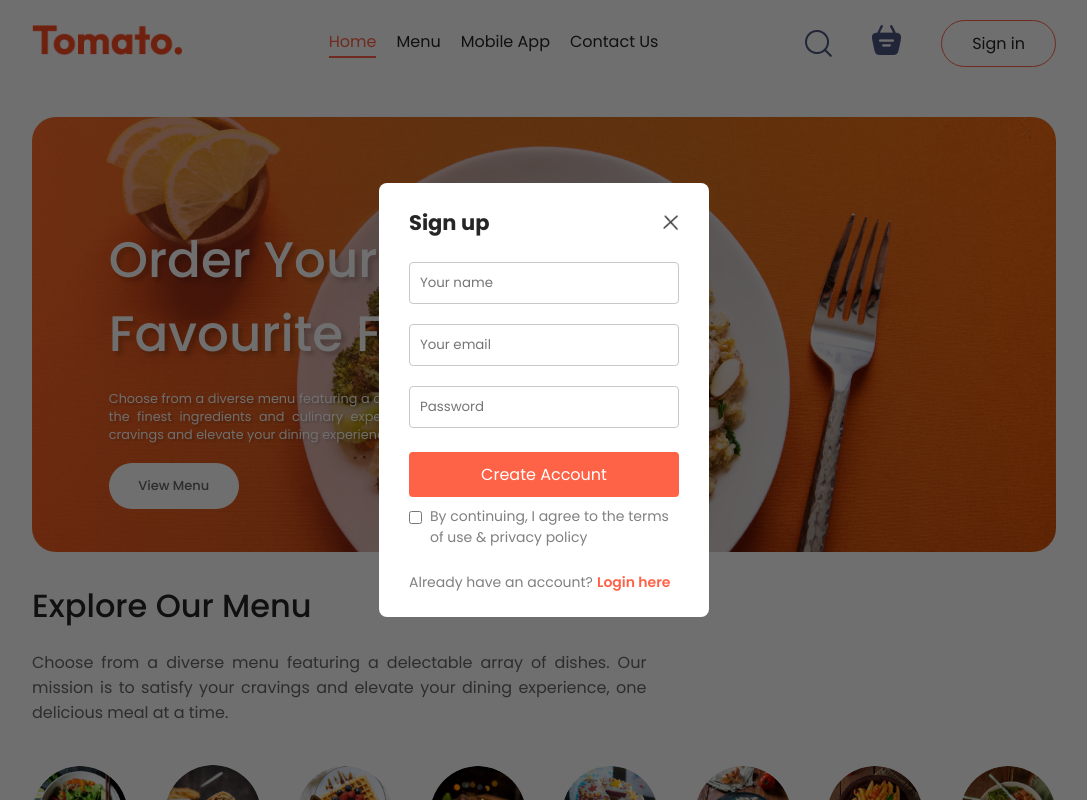
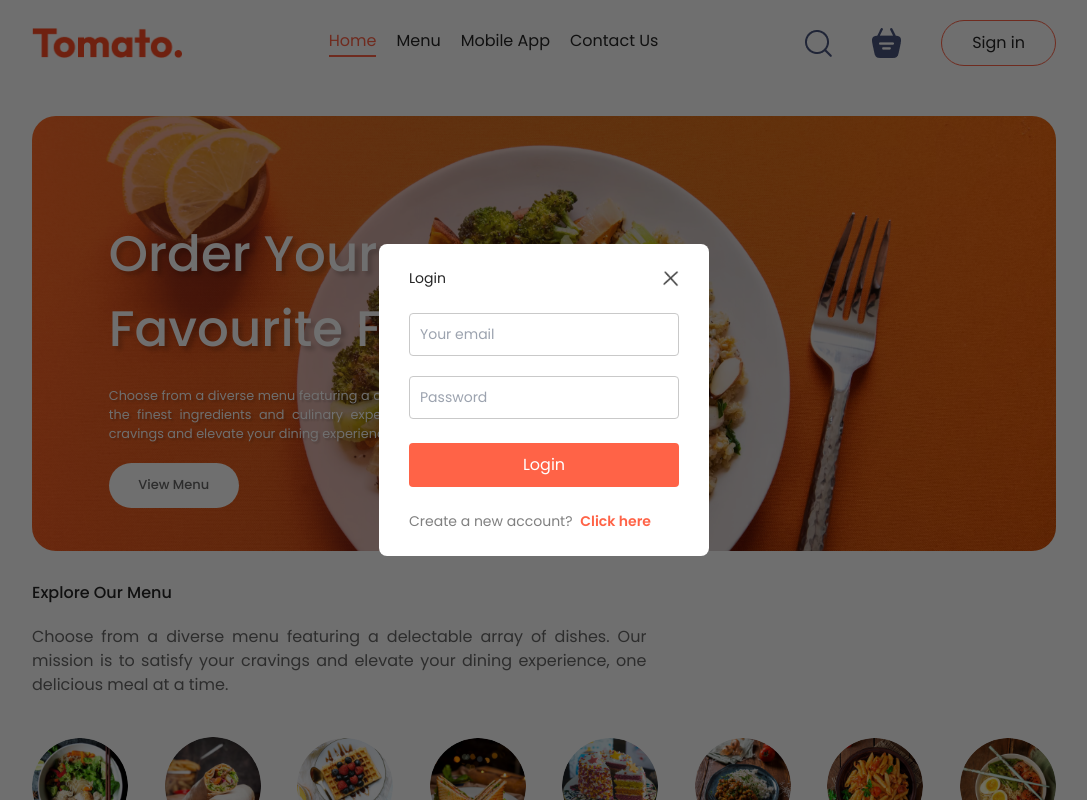
Before and after one commit to akashbal7/akashdeep-reactjs, a React (Vite) app: page / in a window 1280 px wide. Both pictures are taken after a click on the button "Sign in". Shown: the top 800 px of the page, without its empty margins (96-1183 px from the left). Built offline with nearby package versions, Linux system fonts and the light colour scheme.

Commit message:
add tailwind css and sign up page details

```diff
--- a/package.json
+++ b/package.json
@@ -19,10 +19,14 @@
     "@types/react": "^18.2.66",
     "@types/react-dom": "^18.2.22",
     "@vitejs/plugin-react": "^4.2.1",
+    "autoprefixer": "^10.4.20",
     "eslint": "^8.57.0",
     "eslint-plugin-react": "^7.34.1",
     "eslint-plugin-react-hooks": "^4.6.0",
     "eslint-plugin-react-refresh": "^0.4.6",
+    "postcss": "^8.4.47",
+    "postcss-loader": "^8.1.1",
+    "tailwindcss": "^3.4.14",
     "vite": "^5.2.0"
   }
 }
--- /dev/null
+++ b/src/components/Login/Login.css
@@ -0,0 +1,76 @@
+.login-popup {
+  position: absolute;
+  z-index: 1;
+  height: 100%;
+  width: 100%;
+  background-color: #00000090;
+  display: grid;
+}
+
+.login-popup-container {
+  place-self: center;
+  width: max(23vw, 330px);
+  color: #808080;
+  background-color: #fff;
+  display: flex;
+  flex-direction: column;
+  gap: 24px;
+  padding: 24px 30px;
+  border-radius: 8px;
+  font-size: 14px;
+  animation: FadeIn 0.5s;
+}
+
+.login-popup-title {
+  display: flex;
+  justify-content: space-between;
+  align-items: center;
+  color: var(--dark);
+}
+
+.login-popup-title img {
+  width: 16px;
+  cursor: pointer;
+}
+
+.login-popup-inputs {
+  display: flex;
+  flex-direction: column;
+  gap: 20px;
+}
+
+.login-popup-inputs input {
+  outline: none;
+  border: 1px solid #c9c9c9;
+  padding: 10px;
+  border-radius: 4px;
+}
+
+.login-popup-container button {
+  border: none;
+  padding: 10px;
+  border-radius: 4px;
+  color: #fff;
+  background-color: var(--primary);
+  font-size: 16px;
+  cursor: pointer;
+}
+
+.login-popup-condition {
+  display: flex;
+  align-items: center;
+  align-items: start;
+  gap: 8px;
+  margin-top: -15px;
+}
+
+.login-popup-condition input {
+  margin-top: 5px;
+}
+
+.login-popup p span {
+  color: var(--primary);
+  font-weight: 600;
+  cursor: pointer;
+  padding-left: 4px;
+}
--- /dev/null
+++ b/src/components/Login/Login.jsx
@@ -0,0 +1,34 @@
+// Login.js
+import React from "react";
+import "./Login.css";
+import { assets } from "../../assets/assets";
+
+const Login = ({ setShowLogin, setShowRegister }) => {
+  return (
+    <div className="login-popup">
+      <form className="login-popup-container">
+        <div className="login-popup-title">
+          <h2>Login</h2>
+          <img
+            src={assets.cross_icon}
+            alt="cross_icon"
+            onClick={() => setShowLogin(false)}
+          />
+        </div>
+        <div className="login-popup-inputs">
+          <input type="email" placeholder="Your email" required />
+          <input type="password" placeholder="Password" required />
+        </div>
+
+        <button>Login</button>
+
+        <p>
+          Create a new account?{" "}
+          <span onClick={() => setShowRegister(true)}>Click here</span>
+        </p>
+      </form>
+    </div>
+  );
+};
+
+export default Login;
--- a/src/components/LoginPopup/LoginPopup.jsx
+++ b/src/components/LoginPopup/LoginPopup.jsx
@@ -1,56 +1,19 @@
+// LoginPopup.js
 import React, { useState } from "react";
-import "./LoginPopup.css";
-import { assets } from "../../assets/assets";
+import Login from "../Login/Login";
+import Register from "../Register/Register";
 
 const LoginPopup = ({ setShowLogin }) => {
-  const [currentState, setCurrentState] = useState("Sign up");
+  const [isRegister, setIsRegister] = useState(false);
+
   return (
-    <div className="login-popup">
-      <form className="login-popup-container">
-        <div className="login-popup-title">
-          <h2>{currentState}</h2>
-          <img
-            src={assets.cross_icon}
-            alt="cross_icon"
-            onClick={() => setShowLogin(false)}
-          />
-        </div>
-        <div className="login-popup-inputs">
-          {currentState === "Login" ? (
-            <></>
-          ) : (
-            <input type="text" placeholder="Your name" required />
-          )}
-          <input type="email" placeholder="Your email" required />
-          <input type="password" placeholder="Password" required />
-        </div>
-
-        <button>
-          {currentState === "Sign up" ? "Create Account" : "Login"}
-        </button>
-
-        {currentState === "Sign up" ? (
-          <div className="login-popup-condition">
-            <input type="checkbox" required />
-            <p>By continuing, I agree to the terms of use & privacy policy</p>
-          </div>
-        ) : (
-          <></>
-        )}
-
-        {currentState === "Login" ? (
-          <p>
-            Create a new account?
-            <span onClick={() => setCurrentState("Sign up")}>Click here</span>
-          </p>
-        ) : (
-          <p>
-            Already have an account?
-            <span onClick={() => setCurrentState("Login")}>Login here</span>
-          </p>
-        )}
-      </form>
-    </div>
+    <>
+      {isRegister ? (
+        <Register setShowLogin={setShowLogin} setShowRegister={setIsRegister} />
+      ) : (
+        <Login setShowLogin={setShowLogin} setShowRegister={setIsRegister} />
+      )}
+    </>
   );
 };
 
--- /dev/null
+++ b/src/components/Register/Register.css
@@ -0,0 +1,80 @@
+.login-popup {
+  position: absolute;
+  z-index: 1;
+  height: 100%;
+  width: 100%;
+  background-color: #00000090;
+  display: grid;
+}
+
+.login-popup-container {
+  place-self: center;
+  width: max(23vw, 330px);
+  color: #808080;
+  background-color: #fff;
+  display: flex;
+  flex-direction: column;
+  gap: 24px;
+  padding: 24px 30px;
+  border-radius: 8px;
+  font-size: 14px;
+  animation: FadeIn 0.5s;
+}
+
+.login-popup-title {
+  display: flex;
+  justify-content: space-between;
+  align-items: center;
+  color: var(--dark);
+}
+
+.login-popup-title img {
+  width: 16px;
+  cursor: pointer;
+}
+
+.login-popup-inputs {
+  display: flex;
+  flex-direction: column;
+  gap: 20px;
+}
+
+.login-popup-inputs input {
+  outline: none;
+  border: 1px solid #c9c9c9;
+  padding: 10px;
+  border-radius: 4px;
+}
+
+.login-popup-container button {
+  border: none;
+  padding: 10px;
+  border-radius: 4px;
+  color: #fff;
+  background-color: var(--primary);
+  font-size: 16px;
+  cursor: pointer;
+}
+
+.login-popup-condition {
+  display: flex;
+  align-items: center;
+  align-items: start;
+  gap: 8px;
+  margin-top: -15px;
+}
+
+.login-popup-condition input {
+  margin-top: 5px;
+}
+
+.login-popup p span {
+  color: var(--primary);
+  font-weight: 600;
+  cursor: pointer;
+  padding-left: 4px;
+}
+
+.customer-lable{
+  margin-right: 10px;
+}
--- /dev/null
+++ b/src/components/Register/Register.jsx
@@ -0,0 +1,66 @@
+// Register.js
+import React, { useState } from "react";
+import "./Register.css";
+import { assets } from "../../assets/assets";
+
+const Register = ({ setShowLogin, setShowRegister }) => {
+  const [role, setRole] = useState("customer");
+
+  return (
+    <div className="login-popup">
+      <form className="login-popup-container">
+        <div className="login-popup-title">
+          <h2>Sign Up</h2>
+          <img
+            src={assets.cross_icon}
+            alt="cross_icon"
+            onClick={() => setShowRegister(false)}
+          />
+        </div>
+        <div className="login-popup-inputs">
+          <input type="text" placeholder="First Name" required />
+          <input type="text" placeholder="Last Name" required />
+          <input type="email" placeholder="Your email" required />
+          <input type="password" placeholder="Password" required />
+          <input type="password" placeholder="Confirm Password" required />
+          <input type="tel" placeholder="Phone Number (optional)" />
+
+          <div className="role-toggle">
+            <label className="customer-lable">
+              <input
+                type="radio"
+                value="customer"
+                checked={role === "customer"}
+                onChange={() => setRole("customer")}
+              />
+              Customer
+            </label>
+            <label>
+              <input
+                type="radio"
+                value="restaurant_owner"
+                checked={role === "restaurant_owner"}
+                onChange={() => setRole("restaurant_owner")}
+              />
+              Restaurant Owner
+            </label>
+          </div>
+        </div>
+
+        <button>Create Account</button>
+
+        <div className="login-popup-condition">
+          <input type="checkbox" required />
+          <p>By continuing, I agree to the terms of use & privacy policy</p>
+        </div>
+
+        <p>
+          Already have an account?{" "}
+          <span onClick={() => setShowLogin(true)}>Login here</span>
+        </p>
+      </form>
+    </div>
+  );
+};
+
+export default Register;
--- a/src/index.css
+++ b/src/index.css
@@ -1,4 +1,7 @@
 @import url("https://fonts.googleapis.com/css2?family=Poppins:ital,wght@0,100;0,200;0,300;0,400;0,500;0,600;0,700;0,800;0,900;1,100;1,200;1,300;1,400;1,500;1,600;1,700;1,800;1,900&display=swap");
+@tailwind base;
+@tailwind components;
+@tailwind utilities;
 
 :root {
   --primary: #ff6347;
--- /dev/null
+++ b/tailwind.config.js
@@ -0,0 +1,10 @@
+/** @type {import('tailwindcss').Config} */
+export default {
+  content: [
+    "./src/**/*.{js,jsx,ts,tsx}"
+  ],
+  theme: {
+    extend: {},
+  },
+  plugins: [],
+}
```
Also changed, not shown: 1 other file (tests, documents, lock files or other folders).
